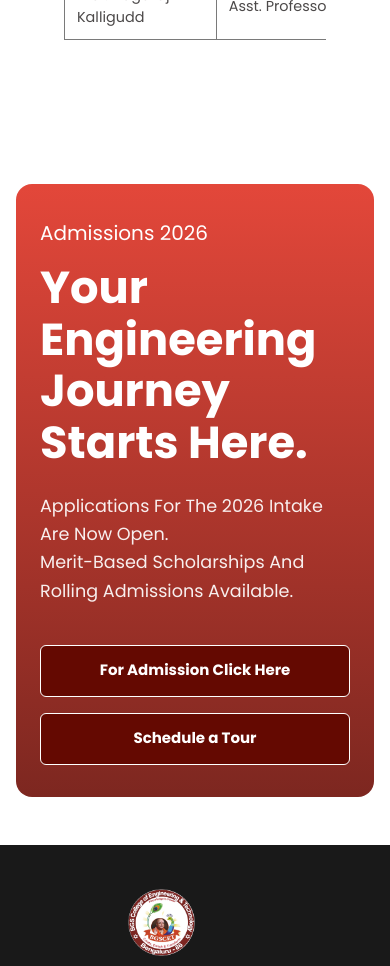
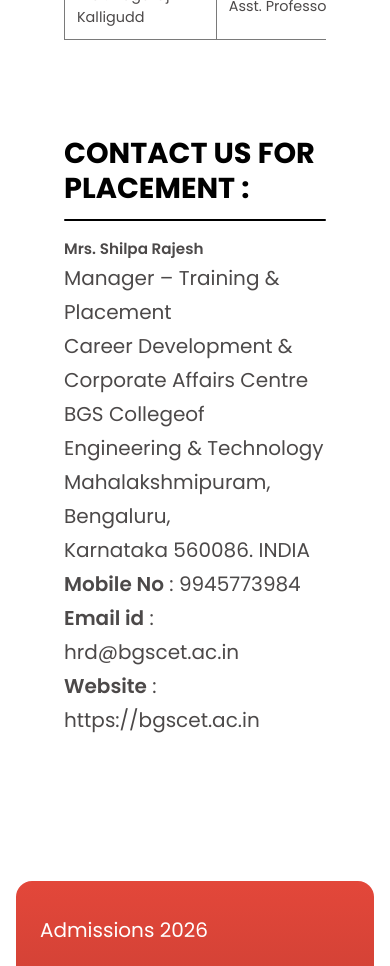
Before and after one commit to naveen-manthri/bgscet, a React (Vite) app: page /staff-details in a window 390 px wide. Shown: the part 1180-2146 px from the top of the page. Built offline with nearby package versions, Linux system fonts and the light colour scheme.

Commit message:
Refactor: Update styles and structure for improved layout and responsiveness across multiple components

```diff
--- a/src/components/Advaya/Advaya.css
+++ b/src/components/Advaya/Advaya.css
@@ -23,7 +23,8 @@
 }
 
 .advaya__files li {
-  margin-bottom: 0.75rem;
+  margin-bottom: 0.35rem;
+  font-size: var(--font-size);
 }
 
 .advaya__file {
--- a/src/components/ContactEnquiry/ContactEnquiry.tsx
+++ b/src/components/ContactEnquiry/ContactEnquiry.tsx
@@ -44,7 +44,7 @@ const ContactEnquiry = () => {
 
         <div className="visit-us">
             <div className="flex flex-direction-column visit-us__left">
-              <DepartmentSectionHeading title="Visit Us" /> {data.visit.address.map((line, index) => (  <p key={index} className="visit-us__address">  {line}  </p>  ))} <a href={`tel:${data.visit.contact.replace(/\s/g, "")}`} className="inline-flex-center visit-us__contact"> <span className="material-symbols-outlined">call</span>  {data.visit.contact}</a>
+              <DepartmentSectionHeading title="Visit Us" className="department-section-heading--medium"/> {data.visit.address.map((line, index) => (  <p key={index} className="visit-us__address">  {line}  </p>  ))} <a href={`tel:${data.visit.contact.replace(/\s/g, "")}`} className=" visit-us__contact"> <span className="material-symbols-outlined">call</span>  {data.visit.contact}</a>
             </div>
 
             <div className="visit-us__right">
--- a/src/components/ERCICA/ERCICA.tsx
+++ b/src/components/ERCICA/ERCICA.tsx
@@ -21,7 +21,7 @@ const ERCICA = () => {
         </section>
 
         <section className="ercica__section">
-          <DepartmentSectionHeading title={bestPaperAwardData.title} />
+          <DepartmentSectionHeading title={bestPaperAwardData.title} className="department-section-heading--medium"/>
 
           <div className="ercica__content flex flex-direction-column">
             {bestPaperAwardData.description.map((paragraph, index) => (
--- a/src/components/aboutcontent/GuruCard/GuruCard.css
+++ b/src/components/aboutcontent/GuruCard/GuruCard.css
@@ -52,7 +52,7 @@
   display: block;
   object-fit: cover;
   border-radius: var(--radius-lg);
-  box-shadow: var(--shadow-md);
+  /* box-shadow: var(--shadow-md); */
 }
 
 .guru-card__caption {
--- a/src/pages/PhysicalEducationSportsPage.css
+++ b/src/pages/PhysicalEducationSportsPage.css
@@ -61,7 +61,7 @@
   gap: 1.25rem;
   min-height: 0;
   overflow: hidden;
-  color: #4c4949;
+  color: var(--text);
   font-size: var(--font-size);
   line-height: 1.9;
 }
@@ -77,7 +77,7 @@
 }
 
 .physical-education__message-content .physical-education__tug-of-war {
-  height: 92.1%;
+  height: 98%;
   min-height: 0;
   overflow: hidden;
 }
@@ -88,7 +88,9 @@
   object-fit: cover;
    object-position: center ;
 }
-
+.physical-education__achievement{
+  margin-top: var(--primary-margin-top);
+}
 .physical-education__achievement > img {
   width: calc(100% + 8rem);
   max-width: none;
@@ -100,13 +102,14 @@
 .physical-education__recognitions {
   display: grid;
   grid-template-columns: repeat(2, minmax(0, 1fr));
+  column-gap: 0;
   margin-top: var(--primary-margin-top);
   border-bottom: 1px solid var(--dividing-line-color);;
   font-family: "Poppins", sans-serif;
 }
 
 .physical-education__recognitions article {
-  padding: 0 clamp(1.25rem, 3vw, 2.5rem) 2.5rem;
+  padding: 0 3rem 2.5rem 0;
   text-align: center;
 }
 
@@ -116,6 +119,8 @@
 
 .physical-education__recognitions article:nth-child(2) {
   border-left: 1px solid var(--dividing-line-color);;
+  padding:0 0rem 2.5rem 3rem;
+  text-align: center;
 }
 
 .physical-education__recognitions img { width: 100%; aspect-ratio: 4 / 3; object-fit: cover; }
--- a/src/pages/PlacementMenuPage.css
+++ b/src/pages/PlacementMenuPage.css
@@ -3,8 +3,38 @@
   padding: 0rem 4rem ;
 }
 
+.placement-menu-page__contact {
+  padding: var(--primary-padding);
+  margin-top: var(--primary-margin-top);
+}
+
+.placement-menu-page__contact-line,
+.placement-menu-page__contact-link {
+  margin: 0;
+  font-size: var(--font-size);
+  color: var(--text);
+  font-family: var(--career-font-family);
+  line-height: var(--line-height);
+}
+
+.placement-menu-page__contact-label {
+  font-weight: 600;
+}
+.placement-menu-page__contact-line strong {
+  font-weight: 600;
+}
+.placement-menu-page__contact-link {
+  text-decoration: none;
+}
+.placement-menu-page__contact-link:hover {
+  text-decoration: underline;
+}
 @media (max-width: 48rem) {
   .placement-menu-page {
     padding: 2rem 4rem 3rem;
   }
+
+  .placement-menu-page__contact {
+    padding: 0 4rem 3rem;
+  }
 }
--- a/src/pages/StaffDetailsPage.tsx
+++ b/src/pages/StaffDetailsPage.tsx
@@ -1,3 +1,4 @@
+import DepartmentSectionHeading from '../components/DepartmentSectionHeading/DepartmentSectionHeading';
 import StaffDetails from '../components/PlacementMenu/StaffDetails/StaffDetails';
 import VisitCampus from '../components/VisitCampus/VisitCampus';
 import { staffDetailsData } from '../data/placementMenu/staffDetails';
@@ -9,6 +10,31 @@ function StaffDetailsPage() {
       <main className="placement-menu-page">
         <StaffDetails data={staffDetailsData} />
       </main>
+
+
+      <section className="placement-menu-page__contact">
+        <DepartmentSectionHeading title="CONTACT US FOR PLACEMENT :" className="department-section-heading--medium" />
+
+        <p className="placement-menu-page__contact-line" ><strong>Mrs. Shilpa Rajesh</strong></p>
+        <p className="placement-menu-page__contact-line">Manager – Training &amp; Placement</p>
+        <p className="placement-menu-page__contact-line">Career Development &amp; Corporate Affairs Centre</p>
+        <p className="placement-menu-page__contact-line">BGS Collegeof Engineering &amp; Technology</p>
+        <p className="placement-menu-page__contact-line">Mahalakshmipuram, Bengaluru,</p>
+        <p className="placement-menu-page__contact-line">Karnataka 560086. INDIA</p>
+        <p className="placement-menu-page__contact-line">
+          <strong>Mobile No</strong> : 9945773984
+        </p>
+        <p className="placement-menu-page__contact-line">
+          <strong>Email id</strong> :{' '}
+          <a href="mailto:hrd@bgscet.ac.in" className="placement-menu-page__contact-link" > hrd@bgscet.ac.in
+          </a>
+        </p>
+        <p className="placement-menu-page__contact-line">
+          <strong>Website</strong> :{' '}
+          <a href="https://bgscet.ac.in/" className="placement-menu-page__contact-link" target="_blank" rel="noreferrer" > https://bgscet.ac.in
+          </a>
+        </p>
+      </section>
       <VisitCampus />
     </>
   );
```
Also changed, not shown: src/assets/images/aimldepartment/AIML-TECHFACULTY/Harshitha-AIML.jpeg, src/assets/images/csedepartment/cseTechFaculty/soumya-CSE.jpeg.
